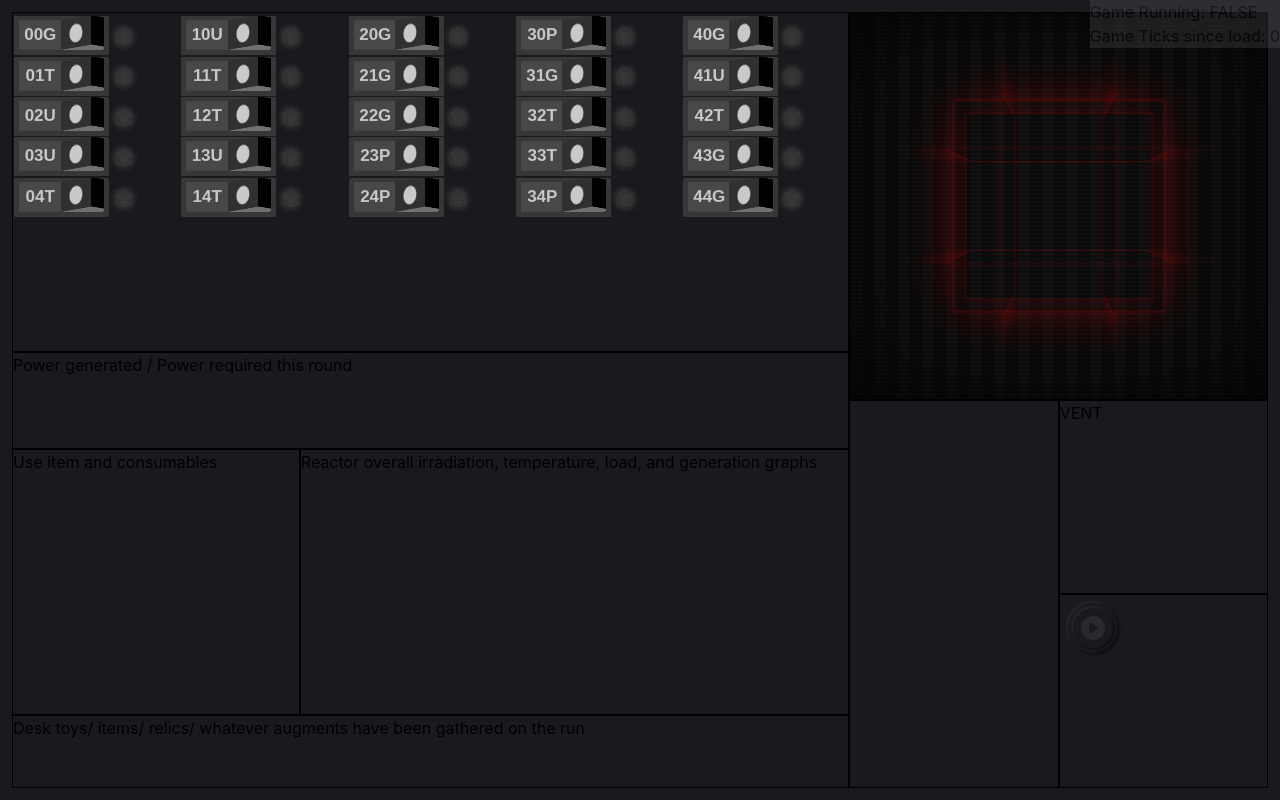
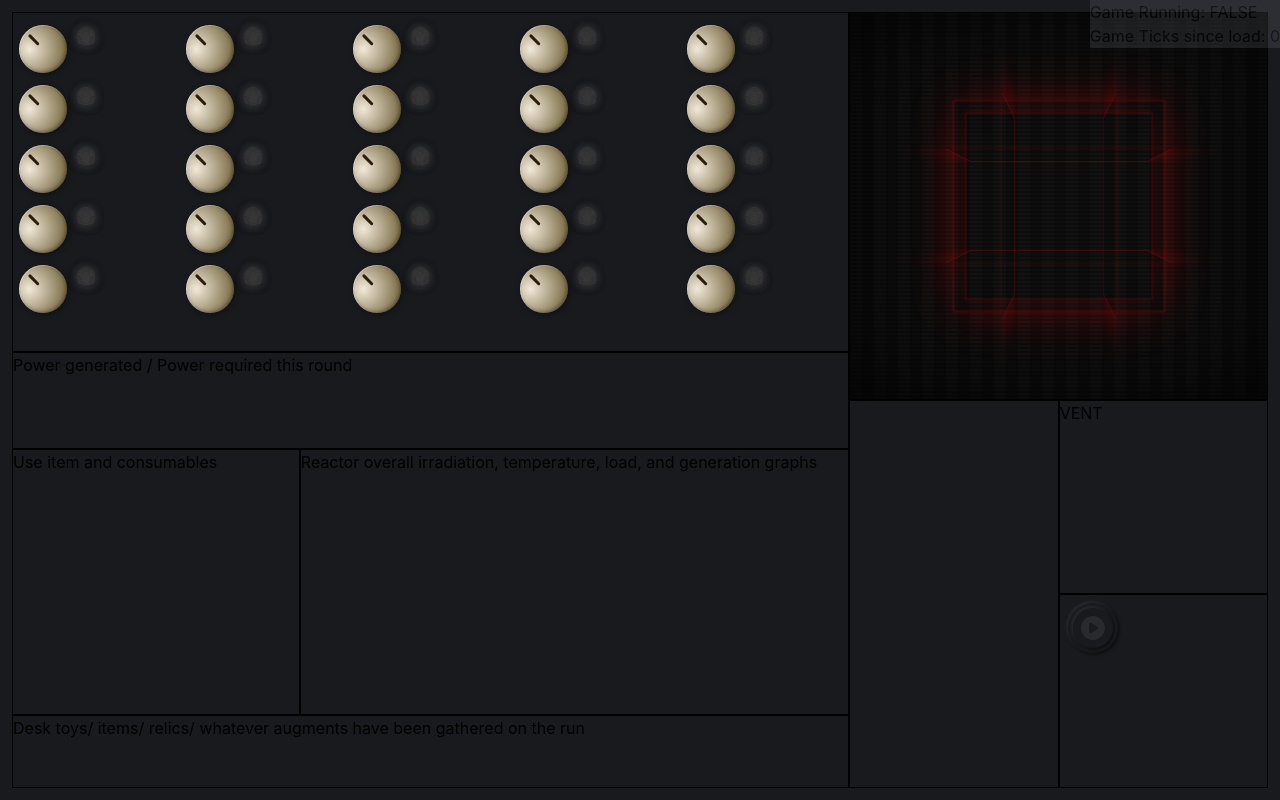
Before and after one commit to christophercurtisdev/ReactorSim, a React (Vite) app: page / in a window 1280 px wide. Built offline with nearby package versions, Linux system fonts and the light colour scheme.

Commit message:
Game object is responsible for ticking all other objects - couldnt do it with directly interacting with the tick system because of static scopes, lucky I put the game object in really, saved a lot of hassle

```diff
--- a/src/App.css
+++ b/src/App.css
@@ -3,6 +3,7 @@
 @import "./css/CubeAnimation.css";
 @import "./css/Text.css";
 @import "./css/CRT.css";
+@import "./css/KnobSwitch.css";
 
 body {
     background-color: #191A1E;
--- a/src/Components/AnimationScreenComponent.tsx
+++ b/src/Components/AnimationScreenComponent.tsx
@@ -56,7 +56,7 @@ export default function AnimationScreenComponent() {
                         <div className={ enableAnimation ? "face bottom" : "face bottom stopped" }></div>
                     </div>
                 </div>
-                <div className="absolute flex justify-center align-middle items-center flex-col">
+                <div className="absolute flex justify-center items-center flex-col font-mono">
                     <span>{currentAction.description}</span>
                     <span className="text-7xl" dangerouslySetInnerHTML={{ __html: icon }}></span>
                 </div>
--- a/src/Components/Debug/GameDebugComponent.tsx
+++ b/src/Components/Debug/GameDebugComponent.tsx
@@ -6,13 +6,11 @@ export default function GameDebugComponent() {
   const [ticksRunning, setTicksRunning] = useState(false);
 
   useEffect(() => {
-    const game = Game.getInstance();
-
-    const unsubscribeFromTickUpdates = game.listenToTickEvents((currentTick) => {
+    const unsubscribeFromTickUpdates = Game.getInstance().listenToTickEvents((currentTick) => {
       setTickCount(currentTick);
     });
 
-    const unsubscribeFromStopStartUpdates = game.listenToStopStartEvents((isRunning) => {
+    const unsubscribeFromStopStartUpdates = Game.getInstance().listenToStopStartEvents((isRunning) => {
       setTicksRunning(isRunning);
     });
 
--- a/src/Components/FuelRodSwitchComponent.tsx
+++ b/src/Components/FuelRodSwitchComponent.tsx
@@ -20,7 +20,7 @@ export default function FuelRodSwitchComponent({fuelRod}: {fuelRod: FuelRod}) {
     useEffect(() => {
         const game = Game.getInstance();
 
-        const unsubscribeFromTickUpdates = game.listenToTickEvents(() => {
+        const unsubscribeFromTickUpdates = Game.getInstance().listenToTickEvents(() => {
             if (fuelRod.getEngaged()) {
                 setLitIcon(fuelRod.status());
             } else {
@@ -50,15 +50,27 @@ export default function FuelRodSwitchComponent({fuelRod}: {fuelRod: FuelRod}) {
     }
 
     return (
+        // <div className='flex'>
+        //     <label className="switch">
+        //         <input className="fuel-rod-checkbox" type="checkbox" onChange={onSwitchToggle}/>
+        //         <span className="toggle">
+        //             <span className="left">{fuelRod.label}</span>
+        //             <span className={switchLedClass}>&#8226;</span>
+        //         </span>
+        //     </label>
+        //     <NixieHtmlEntity nixieIcons={icons} litIcon={litIcon} />
+        // </div>
         <div className='flex'>
-            <label className="switch">
-                <input className="fuel-rod-checkbox" type="checkbox" onChange={onSwitchToggle}/>
-                <span className="toggle">
-                    <span className="left">{fuelRod.label}</span>
-                    <span className={switchLedClass}>&#8226;</span>
+            <label className="tgl-43">
+            <input className="tgl-43__input" type="checkbox" onChange={onSwitchToggle} />
+            <span className="tgl-43__stage" aria-hidden="true">
+                <span className="tgl-43__dial">
+                <span className="tgl-43__indicator"></span>
                 </span>
+            </span>
             </label>
             <NixieHtmlEntity nixieIcons={icons} litIcon={litIcon} />
+            {/* <span>{fuelRod.label}</span> */}
         </div>
     );
 }
--- a/src/Components/QueuedActionsComponent.tsx
+++ b/src/Components/QueuedActionsComponent.tsx
@@ -20,7 +20,7 @@ export default function QueuedActionsComponent() {
         };
     }, []);
 
-    return <div>
+    return <div className="flex flex-col-reverse">
         {queuedActions.map((actionDescription: string, index) => (
             <div key={index}>{actionDescription}</div>
         ))}
--- a/src/Core/Game.ts
+++ b/src/Core/Game.ts
@@ -1,4 +1,5 @@
 import FuelArray from "../Reactor/Objects/FuelArray";
+import Reactor from "../Reactor/Objects/Reactor";
 import ActionQueue from "./ActionQueue";
 import type QueueAction from "./Interfaces/QueueActionInterface";
 import TickSystem from "./TickSystem";
@@ -6,21 +7,14 @@ import TickSystem from "./TickSystem";
 class Game {
     private static instance: Game | null = null;
 
-    private radiation: number;
-    private powerGenerated: number;
-    private fuelArray: FuelArray | null;
-
+    private reactor: Reactor;
     private actionQueue: ActionQueue;
 
     private constructor() {
         // Maybe move reactor components to dedicated Reactor object if Game gets too big
-        this.fuelArray = new FuelArray();
-        this.fuelArray.fillWith();
+        this.reactor = new Reactor();
 
-        this.powerGenerated = 0;
-        this.radiation = 0;
-
-        this.actionQueue = new ActionQueue;
+        this.actionQueue = new ActionQueue();
     }
 
     static getInstance(): Game {
@@ -31,10 +25,7 @@ class Game {
     }
 
     tick() {
-        this.calculatePowerGeneration();
-        this.calculateRadiation();
-
-        this.fuelArray.tick();
+        this.reactor.tick();
     }
 
     pushToActionQueue(action: QueueAction) {
@@ -43,14 +34,6 @@ class Game {
 
     getActionQueue(): ActionQueue {
         return this.actionQueue;
-    }
-
-    calculateRadiation() {
-
-    }
-
-    calculatePowerGeneration() {
-
     }
 
     pause() {
@@ -74,7 +57,11 @@ class Game {
     }
 
     getFuelArray(): FuelArray {
-        return this.fuelArray;
+        return this.reactor.getFuelArray();
+    }
+
+    getReactor(): Reactor {
+        return this.reactor;
     }
 
     getIsRunning(): boolean {
--- a/src/Reactor/Interfaces/IrradiationInterface.ts
+++ b/src/Reactor/Interfaces/IrradiationInterface.ts
@@ -1,5 +1,5 @@
 export default interface Irradiation {
     roentgen: number;
     maximumRoentgen: number;
-    onEsceedMaximumRoentgen(): void;
+    onExceedMaximumRoentgen(): void;
 }
--- a/src/Reactor/Objects/FuelArray.ts
+++ b/src/Reactor/Objects/FuelArray.ts
@@ -18,7 +18,7 @@ class FuelArray implements TemperatureSensitivity, Ticks {
         this.temperature = 0;
         this.minimumTemperature = 0;
         this.maximumTemperature = 0;
-        this.mass = 0;
+        this.mass = 50;
 
         this.rows = 5;
         this.columns = 5;
@@ -32,11 +32,7 @@ class FuelArray implements TemperatureSensitivity, Ticks {
     }
 
     tick(): void {
-        for(let column = 0; column < this.columns; column ++) {
-            for(let row = 0; row < this.rows; row++) {
-                this.fuelRods[column][row].tick();
-            }
-        }
+        this.updateTemperature();
     }
 
     onExceedMaximumTemperature(): void {
@@ -48,7 +44,10 @@ class FuelArray implements TemperatureSensitivity, Ticks {
     }
 
     updateTemperature(): void {
-        this.temperature = 0;
+        this.listFuelRods().forEach((rod) => {
+            let heatChange = Math.round((rod.mass / this.mass) * (rod.temperature - this.temperature));
+            this.temperature += heatChange;
+        });
     }
 
     getFuelRodAtPosition(row: number, column: number) {
--- a/src/Reactor/Objects/FuelRod.ts
+++ b/src/Reactor/Objects/FuelRod.ts
@@ -23,7 +23,8 @@ class FuelRod implements TemperatureSensitivity, Irradiation, Ticks {
         this.temperature = 0;
         this.minimumTemperature = 0;
         this.maximumTemperature = 100;
-        this.mass = 0;
+        this.mass = 1;
+        this.roentgen = 1;
 
         if(FuelType.isValidFuelType(fuelType)) {
             this.fuelType = fuelType
@@ -37,16 +38,11 @@ class FuelRod implements TemperatureSensitivity, Irradiation, Ticks {
     }
 
     tick(): void {
-        if (this.engaged) {
-            this.temperature++;
-        } else {
-            if (this.temperature > 0) {
-                this.temperature--;
-            }
-        }
+        this.roentgen = this.engaged ? 1 : -1;
+        this.updateTemperature();
     }
 
-    onEsceedMaximumRoentgen(): void {
+    onExceedMaximumRoentgen(): void {
         console.log("Roentgen Exceeded in Fuel Rod");
     }
 
@@ -59,7 +55,10 @@ class FuelRod implements TemperatureSensitivity, Irradiation, Ticks {
     }
 
     updateTemperature(): void {
-        this.temperature = 0;
+        this.temperature += (this.roentgen / 100) + Math.sign(this.roentgen);
+        if (this.temperature < 0) {
+            this.temperature = 0;
+        }
     }
 
     status() {
--- /dev/null
+++ b/src/Reactor/Objects/Reactor.ts
@@ -0,0 +1,27 @@
+import type Ticks from "../../Core/Interfaces/TicksInterface";
+import FuelArray from "./FuelArray";
+
+class Reactor implements Ticks {
+    fuelArray: FuelArray;
+    private radiation: number;
+    private heat: number;
+
+    constructor() {
+        this.fuelArray = new FuelArray();
+        this.fuelArray.fillWith();
+        this.radiation = 0;
+    }
+
+    tick(currentTick?: number): void {
+        this.fuelArray.listFuelRods().forEach((rod) => {
+            rod.tick();
+        });
+        this.fuelArray.tick();
+    }
+
+    getFuelArray(): FuelArray {
+        return this.fuelArray;
+    }
+}
+
+export default Reactor;
--- /dev/null
+++ b/src/css/KnobSwitch.css
@@ -0,0 +1,94 @@
+.tgl-43 {
+  font-family: "Helvetica Neue", Helvetica, Arial, sans-serif;
+  font-size: 13px;
+  color: #d8d4dc;
+  display: flex;
+  flex-direction: column;
+  align-items: center;
+  justify-content: center;
+  gap: 24px;
+  box-sizing: border-box;
+}
+
+.tgl-43__input {
+  position: absolute;
+  width: 1px;
+  height: 1px;
+  padding: 0;
+  margin: -1px;
+  overflow: hidden;
+  clip: rect(0,0,0,0);
+  white-space: nowrap;
+  border: 0;
+}
+
+.tgl-43__stage {
+  position: relative;
+  width: 60px;
+  height: 60px;
+}
+
+.tgl-43__tick {
+  position: absolute;
+  font-family: ui-monospace, "Fira Code", monospace;
+  font-size: 8px;
+  letter-spacing: 0.1em;
+  color: #6a6a7a;
+}
+
+.tgl-43__t-off {
+  top: 4px;
+  left: 0;
+}
+
+.tgl-43__t-on {
+  top: 4px;
+  right: 0;
+}
+
+.tgl-43__dial {
+  position: absolute;
+  top: 12px;
+  left: 6px;
+  width: 48px;
+  height: 48px;
+  border-radius: 50%;
+  background: radial-gradient(circle at 30% 30%, #f0e8d8 0%, #6a5a30 90%);
+  box-shadow: inset 0 1px 1px rgba(255,255,255,0.4), inset 0 -2px 4px rgba(0,0,0,0.3), 0 2px 6px rgba(0,0,0,0.4);
+  transform: rotate(-45deg);
+  transition: transform 0.3s cubic-bezier(0.4, 0, 0.2, 1);
+}
+
+.tgl-43__indicator {
+  position: absolute;
+  top: 4px;
+  left: 50%;
+  width: 3px;
+  height: 14px;
+  background: #2a1d0e;
+  border-radius: 2px;
+  transform: translateX(-50%);
+}
+
+.tgl-43__input:checked ~ .tgl-43__stage .tgl-43__dial {
+  transform: rotate(45deg);
+}
+
+.tgl-43__input:checked ~ .tgl-43__stage .tgl-43__t-on {
+  color: #d8b66e;
+}
+
+.tgl-43__input:not(:checked) ~ .tgl-43__stage .tgl-43__t-off {
+  color: #d8b66e;
+}
+
+.tgl-43__input:focus-visible ~ .tgl-43__stage .tgl-43__dial {
+  outline: 2px solid #d8b66e;
+  outline-offset: 4px;
+}
+
+@media (prefers-reduced-motion: reduce) {
+  .tgl-43__dial {
+    transition: none;
+  }
+}
```
Also changed, not shown: src/Components/FuelArraySwitchesComponent.tsx (+10 -0 lines).
